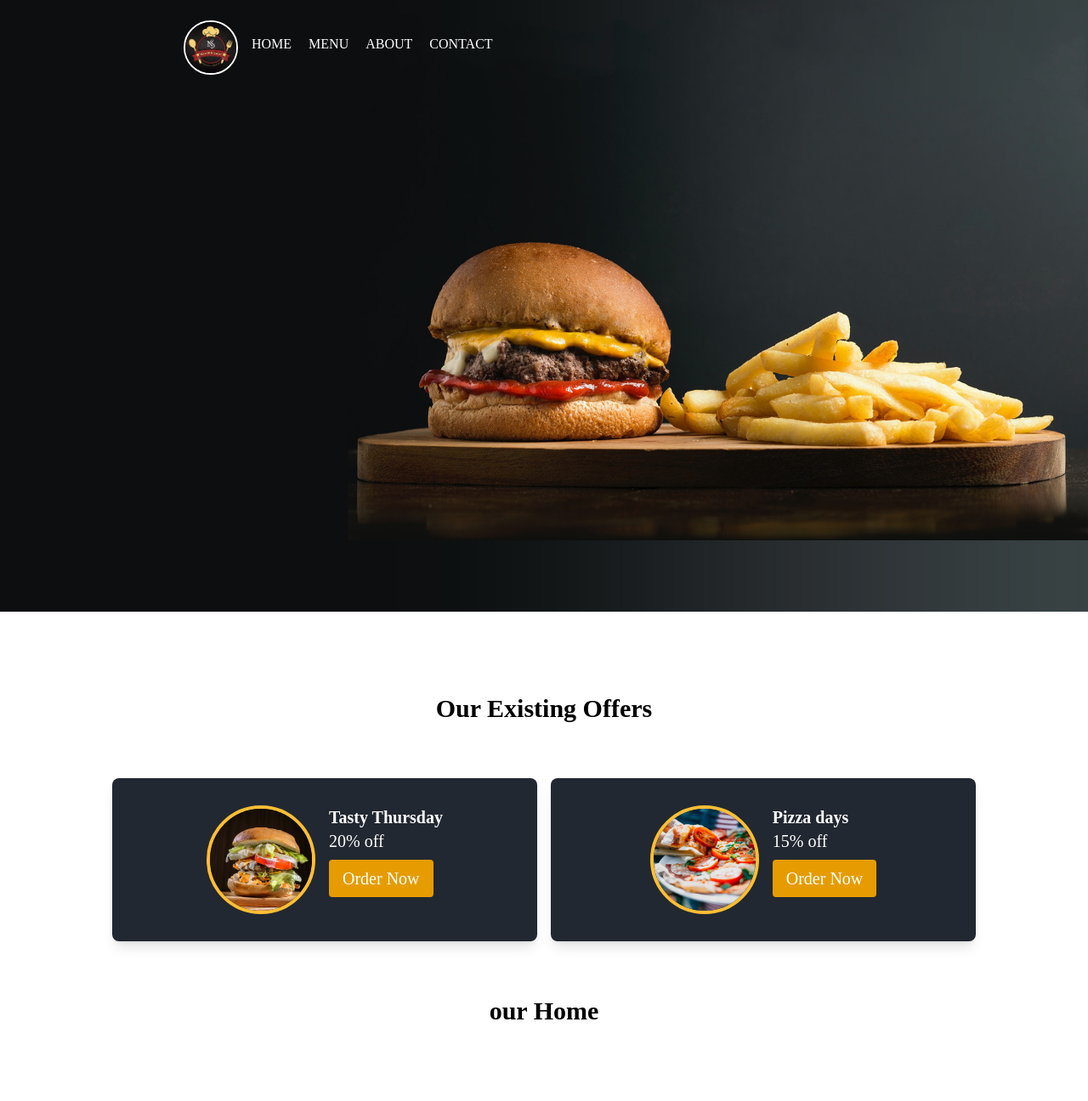
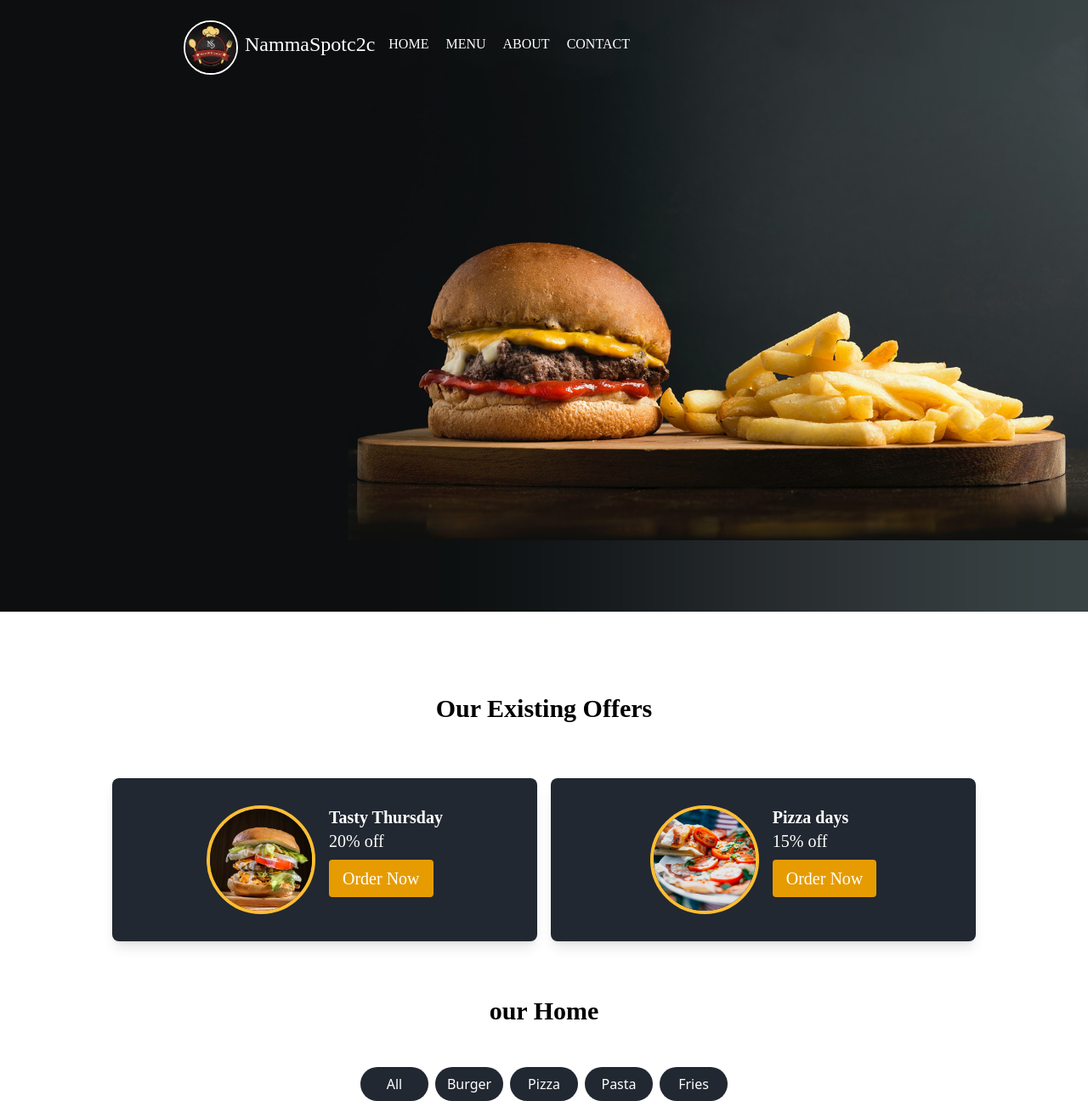
Before and after one commit to ragul66/Nammaspotc2c, a React (Vite) app: page / in a window 1280 px wide. Shown: the whole page at 85% size. Before the commit the page ends 1208 px from the top, so only its background shows below. Built offline with nearby package versions, Linux system fonts and the light colour scheme; a web font is replaced by a local one.

Commit message:
navbar changes

```diff
--- a/src/Pages/Menu.jsx
+++ b/src/Pages/Menu.jsx
@@ -1,10 +1,37 @@
 import React from "react";
 
 function Menu() {
+  const data = [
+    {
+      heading: "",
+      img: "",
+      headdname: "",
+      Description: "",
+      price: "₹99",
+    },
+  ];
   return (
     <>
       <div className="flex justify-center items-center font-font1 text-3xl font-bold mt-12">
         our Home
+      </div>
+
+      <div className="flex flex-row justify-center items-center space-x-2 mt-12">
+        <p className="text-white bg-cardbg p-2 rounded-full w-20 flex justify-center items-center">
+          All
+        </p>
+        <p className="text-white bg-cardbg p-2 rounded-full w-20 flex justify-center items-center">
+          Burger
+        </p>
+        <p className="text-white bg-cardbg p-2 rounded-full w-20 flex justify-center items-center">
+          Pizza
+        </p>
+        <p className="text-white bg-cardbg p-2 rounded-full w-20 flex justify-center items-center">
+          Pasta
+        </p>
+        <p className="text-white bg-cardbg p-2 rounded-full w-20 flex justify-center items-center">
+          Fries
+        </p>
       </div>
     </>
   );
--- a/src/components/Navbar.jsx
+++ b/src/components/Navbar.jsx
@@ -4,11 +4,14 @@ import logo from "../assets/logo.jpg";
 function Navbar() {
   return (
     <div className="absolute flex flex-row justify-center items-center">
-      <div className="flex flex-col lg:p-4 p-4">
+      <div className="flex flex-row lg:p-4 p-4 space-x-2">
         <img
-          className="w-16 h-16 rounded-full md:ml-[130px] lg:ml-[200px] mt-2 border-2 border-white"
+          className="w-16 h-16 rounded-full md:ml-[130px] lg:ml-[200px] mt-2 border-2 border-white "
           src={logo}
         />
+        <p className="flex justify-center items-center font-font1 lg:text-2xl text-white">
+          NammaSpotc2c
+        </p>
       </div>
       {/* navbar pages */}
       <div className="hidden sm:flex flex-row space-x-5 items-center justify-center font-font1 text-white  cursor-pointer">
```
